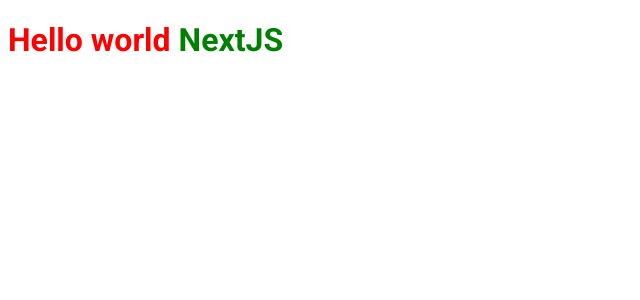
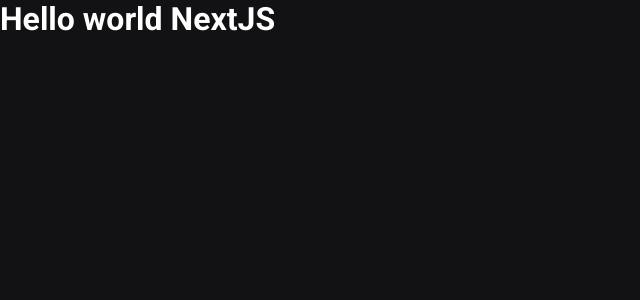
Before and after one commit to brunoamil/ignews, a Next.js app: page / in a window 1280 px wide. Shown: the top 300 px of the page, without its empty margins (0-640 px from the left). Built offline with nearby package versions, Linux system fonts and the light colour scheme.

Commit message:
configurando um css global

```diff
--- a/src/pages/_app.tsx
+++ b/src/pages/_app.tsx
@@ -1,4 +1,5 @@
 import { AppProps } from "next/app";
+import "../styles/global.scss";
 
 function MyApp({ Component, pageProps }: AppProps) {
   return <Component {...pageProps} />;
--- a/src/pages/_document.tsx
+++ b/src/pages/_document.tsx
@@ -10,7 +10,6 @@
             href="https://fonts.googleapis.com/css2?family=Roboto:wght@400;700;900&display=swap"
             rel="stylesheet"
           />
-          <title>Ig News</title>
         </Head>
         <body>
           <Main />
--- a/src/pages/index.tsx
+++ b/src/pages/index.tsx
@@ -1,9 +1,14 @@
-import styles from "../styles/home.module.scss";
+import Head from "next/head";
 
 export default function Home() {
   return (
-    <h1 className={styles.title}>
-      Hello world <span>NextJS</span>
-    </h1>
+    <>
+      <Head>
+        <title>IgNews</title>
+      </Head>
+      <h1>
+        Hello world <span>NextJS</span>
+      </h1>
+    </>
   );
 }
--- /dev/null
+++ b/src/styles/global.scss
@@ -0,0 +1,44 @@
+* {
+  margin: 0;
+  padding: 0;
+  box-sizing: border-box;
+}
+
+:root {
+  --white: #ffffff;
+  --gray-100: #e1e1e6;
+  --gray-300: #a8a8b3;
+  --gray-900: #121214;
+  --cyan-500: #61dafb;
+  --yellow-500: #eba417;
+}
+
+@media (max-width: 108px) {
+  html {
+    font-size: 93.75%;
+  }
+  html {
+    font-size: 85.5%;
+  }
+}
+body {
+  background: var(--gray-900);
+  color: var(--white);
+}
+
+body,
+input,
+textarea,
+select,
+button {
+  font: 400 1rem "Roboto", sans-serif;
+}
+
+button {
+  cursor: pointer;
+}
+
+a {
+  color: inherit;
+  text-decoration: none;
+}
--- a/src/styles/home.module.scss
+++ /dev/null
@@ -1,8 +0,0 @@
-.title {
-  color: red;
-  font-family: "Roboto";
-
-  span {
-    color: green;
-  }
-}
```
